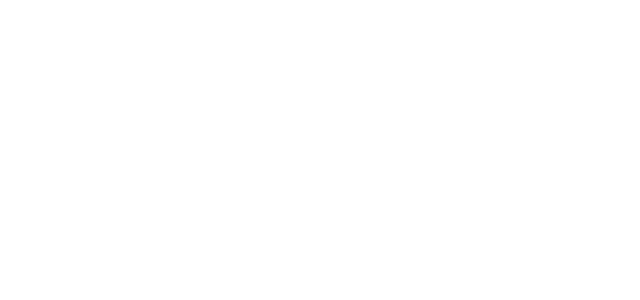
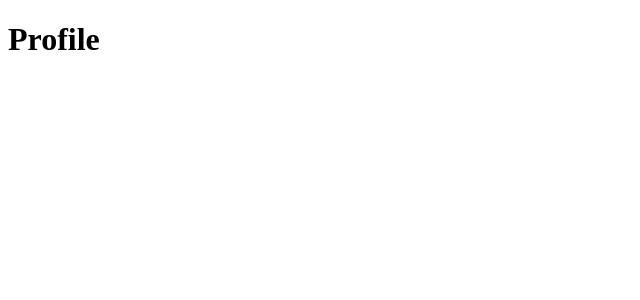
Before and after one commit to mfigurski80/media, a React (Create React App) app in the folder front/: page /profile in a window 1280 px wide. Shown: the top 300 px of the page, without its empty margins (0-640 px from the left). Built offline with nearby package versions, Linux system fonts and the light colour scheme.

Commit message:
Separated index.js and App, stabilized Router and added Profile view

```diff
--- /dev/null
+++ b/front/src/App.js
@@ -0,0 +1,32 @@
+import React, { Component } from 'react';
+import { BrowserRouter as Router, Route, Link, Switch } from 'react-router-dom';
+// ^^ React-Router docs: https://reacttraining.com/react-router/web/guides/basic-components
+
+// import some paths
+import Home from './views/Home';
+import Profile from './views/Profile';
+
+
+/**
+ * General component to contain entire app. Also functions as a router
+ */
+export default class App extends Component {
+  constructor(props) {
+    super(props);
+  }
+
+  render() {
+    return (
+      <Router>
+        <div> {/* Router can only have one child, so need this to wrap */}
+          <Switch> {/* Render only first match */}
+
+            <Route exact path="/" component={Home} />
+            <Route path="/profile" component={Profile} />
+
+          </Switch>
+        </div>
+      </Router>
+    );
+  }
+}
--- a/front/src/index.js
+++ b/front/src/index.js
@@ -1,14 +1,11 @@
 import React from 'react';
 import ReactDOM from 'react-dom';
-import { BrowserRouter, Route, Link } from 'react-router-dom'
 
-import Home from './views/Home';
+import App from './App';
 import * as serviceWorker from './serviceWorker';
 
 ReactDOM.render((
-  <BrowserRouter>
-    <Route exact path="/" component={Home}/>
-  </BrowserRouter>
+  <App />
 ), document.getElementById('root'));
 
 // If you want your app to work offline and load faster, you can change
--- /dev/null
+++ b/front/src/views/Profile.js
@@ -0,0 +1,21 @@
+import React, { Component } from 'react';
+
+export default class Profile extends Component {
+  constructor(props) {
+    super(props);
+    this.state = {
+      user: {
+
+      }
+    }
+
+  }
+
+  render() {
+    return (
+      <div>
+        <h1>Profile</h1>
+      </div>
+    );
+  }
+}
```
